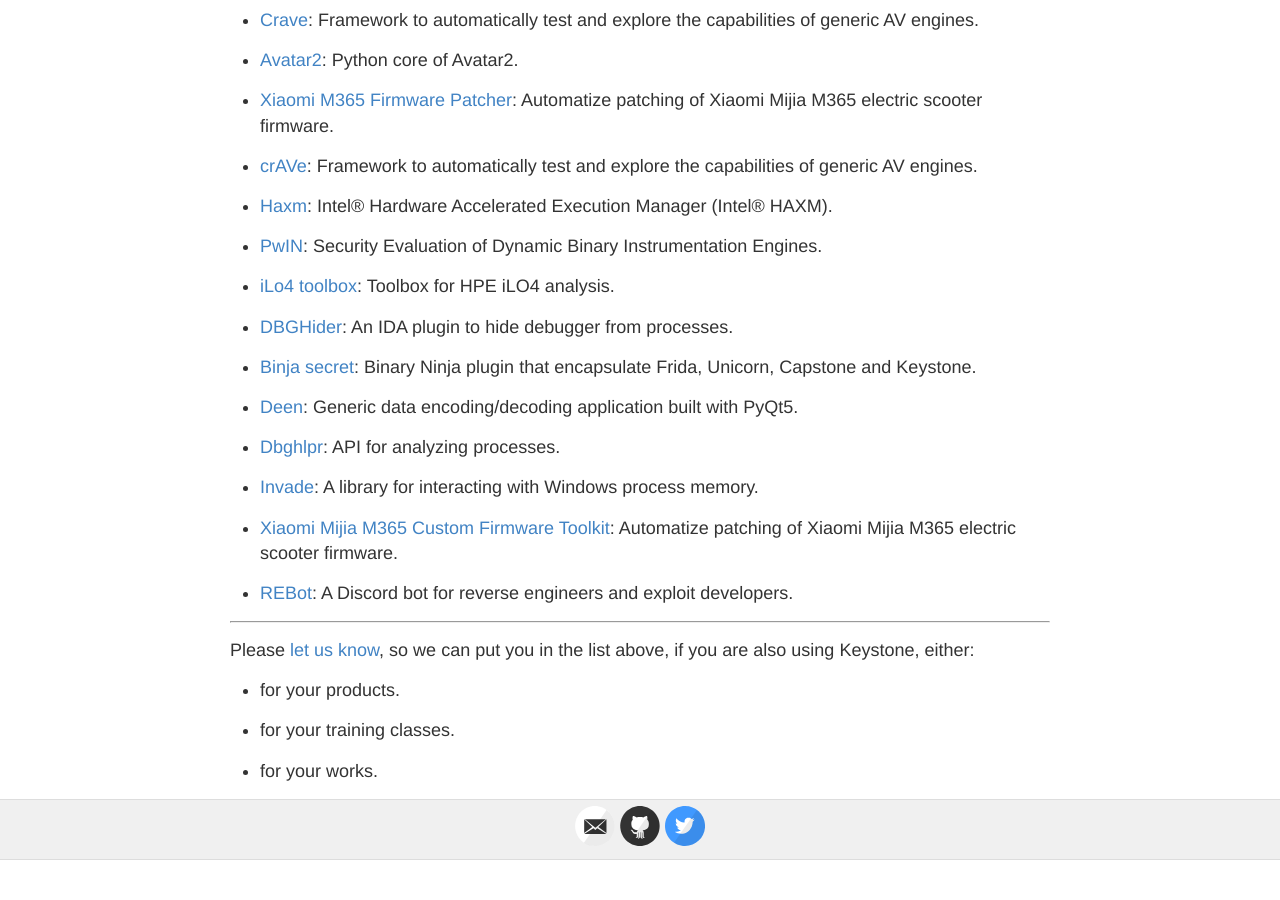
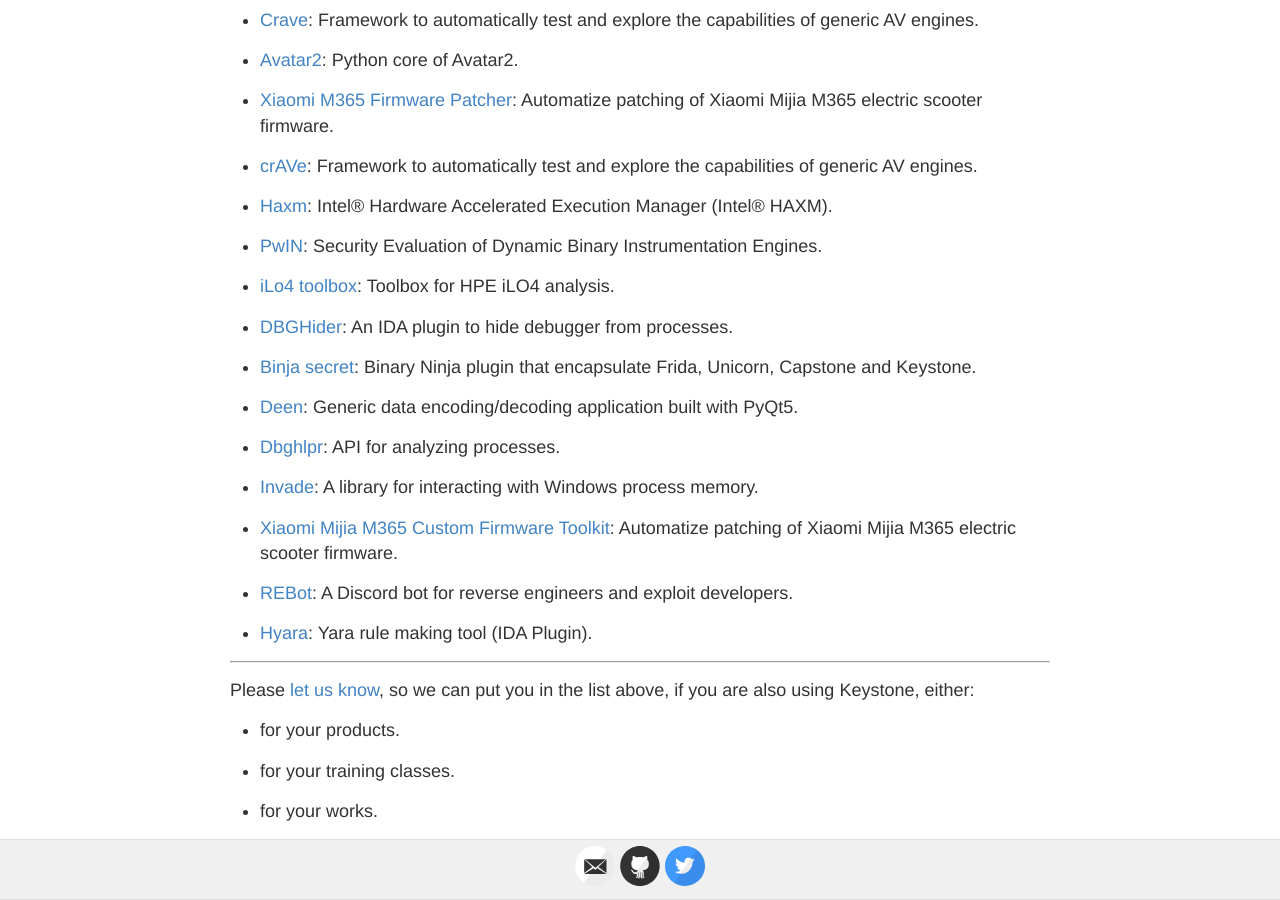
Before and after one commit to keystone-engine/keystone-engine.github.io, a Jekyll site: the page built from showcase.md, in a window 1280 px wide and 900 px high, scrolled down 3018 px. Built offline with Jekyll 4.4.1, drawn with Linux system fonts in a browser that asks for light colours; before the commit the page ends 3878 px from its top, so only the background shows below that; some of the changed lines change nothing that is shown.

Commit message:
showcase

```diff
--- a/showcase.md
+++ b/showcase.md
@@ -6,7 +6,7 @@
 
 ## Showcase
 
-In our knowledge, Keystone has been used by **79** following products (listed in no particular order).
+In our knowledge, Keystone has been used by **80** following products (listed in no particular order).
 
 - [Keypatch](http://keystone-engine.org/keypatch): IDA Pro plugin for code assembling & binary patching.
 
@@ -166,6 +166,8 @@
 
 - [REBot](https://github.com/Cryptogenic/REBot): A Discord bot for reverse engineers and exploit developers.
 
+- [Hyara](https://github.com/hy00un/Hyara): Yara rule making tool (IDA Plugin).
+
 
 ---
 
```
